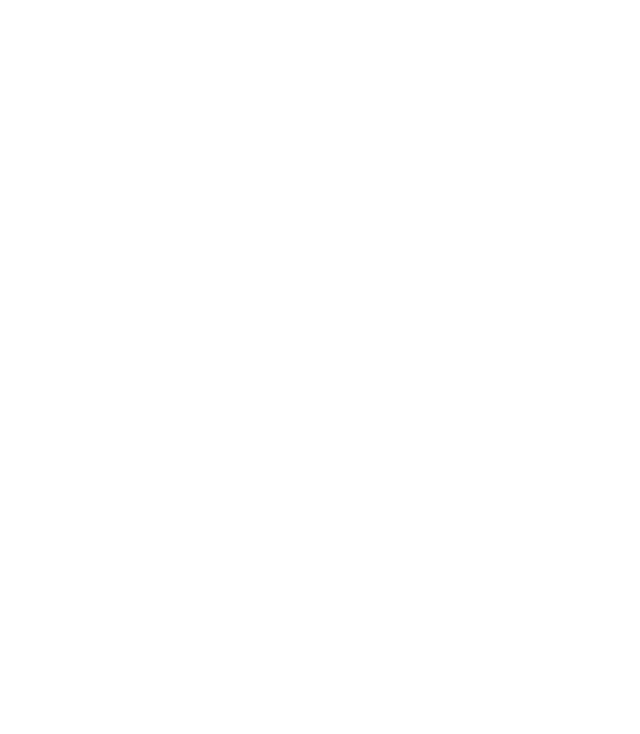
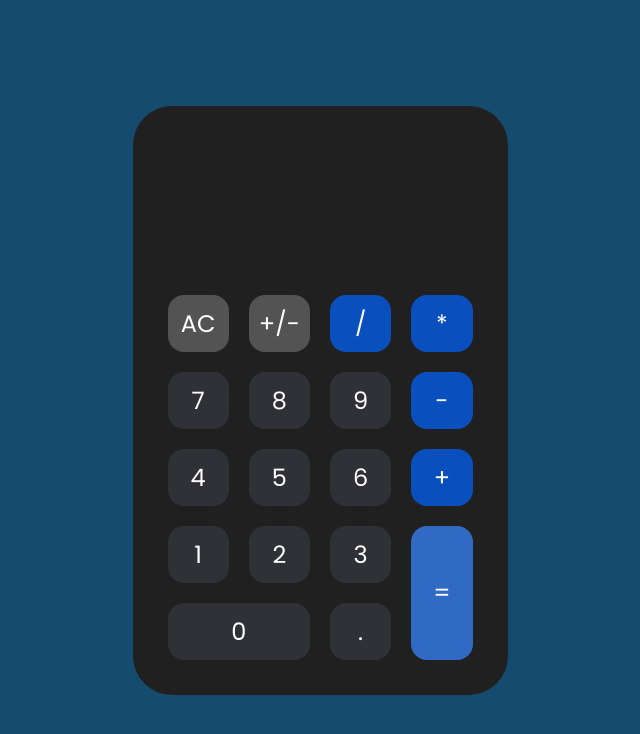
Before and after one commit to WilliamBarbosaWB/Calculadora, a plain HTML site: page index.html in a window 1280 px wide. Shown: the whole page, without its empty margins (320-960 px from the left). Drawn offline with Linux system fonts and the light colour scheme.

Commit message:
avancei na montagem do projeto.

```diff
--- a/index.html
+++ b/index.html
@@ -3,14 +3,37 @@
 <head>
     <meta charset="UTF-8">
     <meta name="viewport" content="width=device-width, initial-scale=1.0">
+    <link rel="stylesheet" href="style.css">
+    <link rel="preconnect" href="https://fonts.googleapis.com">
+<link rel="preconnect" href="https://fonts.gstatic.com" crossorigin>
+<link href="https://fonts.googleapis.com/css2?family=Montserrat:ital,wght@0,100..900;1,100..900&family=Poppins:ital,wght@0,100;0,200;0,300;0,400;0,500;0,600;0,700;0,800;0,900;1,100;1,200;1,300;1,400;1,500;1,600;1,700;1,800;1,900&display=swap" rel="stylesheet">
     <title>Calculadora</title>
 </head>
 <body>
-    <div>
-        <header></header>
-        <main></main>
-        <aside></aside>
-        <footer></footer>
+    <div class="caixa">
+
+        <input class="display">
+
+        <button class="gray-button">AC</button>
+        <button class="gray-button">+/-</button>
+        <button class="blue-button">/</button>
+        <button class="blue-button">*</button>
+        <button class="black-button" onclick="inserirNumero('7')">7</button>
+        <button class="black-button" onclick="inserirNumero('8')">8</button>
+        <button class="black-button" onclick="inserirNumero('9')">9</button>
+        <button class="blue-button">-</button>
+        <button class="black-button" onclick="inserirNumero('4')">4</button>
+        <button class="black-button" onclick="inserirNumero('5')">5</button>
+        <button class="black-button" onclick="inserirNumero('6')">6</button>
+        <button class="blue-button">+</button>
+        <button class="black-button" onclick="inserirNumero('1')">1</button>
+        <button class="black-button" onclick="inserirNumero('2')">2</button>
+        <button class="black-button" onclick="inserirNumero('3')">3</button>
+        <button class="equal-button igual">=</button>
+        <button class="black-button zero" onclick="inserirNumero('0')">0</button>
+        <button class="black-button">.</button>
+
     </div>
 </body>
+<script src="scripts.js"></script>
 </html>
--- /dev/null
+++ b/scripts.js
@@ -0,0 +1,11 @@
+
+
+
+
+function inserirNumero(num) {
+    const telaCalculadora = document.querySelector(".display").value
+
+    document.querySelector(".display").value = telaCalculadora + num
+
+
+}
--- /dev/null
+++ b/style.css
@@ -0,0 +1,89 @@
+* {
+    margin: 0;
+    padding: 0;
+    box-sizing: border-box;
+    font-family: "Poppins", sans-serif;
+    color: #ffffff;
+}
+
+
+body {
+    background-color: #144b6f;
+    height: 100vh;
+    width: 100vw;
+    display: grid;
+    justify-content: center;
+    align-items: center;
+}
+
+.caixa {
+    border-radius: 39px;
+    background: rgb(33, 32, 32);
+    height: 589px;
+    width: 375px;
+    display: grid;
+    grid-template-columns: repeat(4,1fr);
+    grid-template-rows: repeat(7,1fr);
+    padding: 25px;
+
+
+}
+
+input {
+    background-color: rgb(33, 32, 32);
+    border: none;
+    font-size: 48px;
+    font-weight: 400;
+    grid-column: 1 / 5;
+    grid-row: 1 / 3;
+    text-align:right;
+    align-items: end;
+    outline: none;
+    color: white;
+    padding-top: 50px;
+    padding-right: 10px;
+}
+
+
+button {
+    font-size: 24px;
+    border-radius: 16px;
+    border: none;
+    margin: 10px;
+    cursor: pointer;
+}
+
+button:hover {
+    opacity: 0.8;
+}
+
+button:active {
+    opacity: 0.6;
+}
+
+/*estilizações idferentes apra os diferentes tipos de botões.*/
+
+.black-button {
+    background: #303136;
+}
+
+.blue-button {
+    background-color: #0a4fbe;
+}
+
+.equal-button {
+    background-color: #316ac5;
+}
+
+.gray-button {
+    background-color: #535354;
+}
+
+.zero {
+    grid-column: 1 / 3;
+}
+
+.igual {
+    grid-row: 6 / 8;
+    grid-column: 4 / 5;
+}
```
